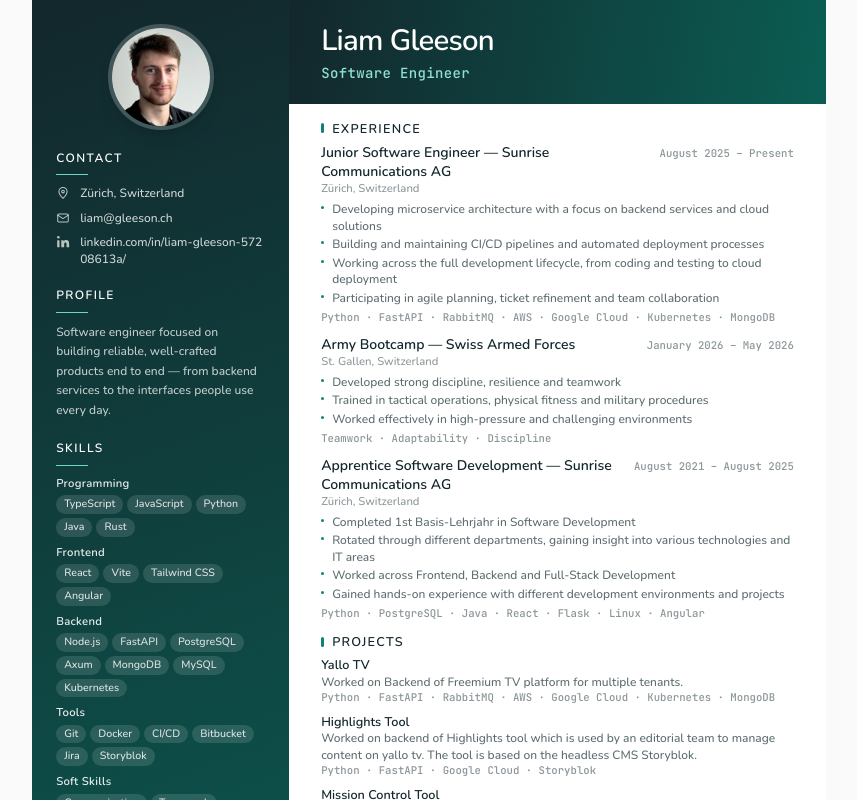
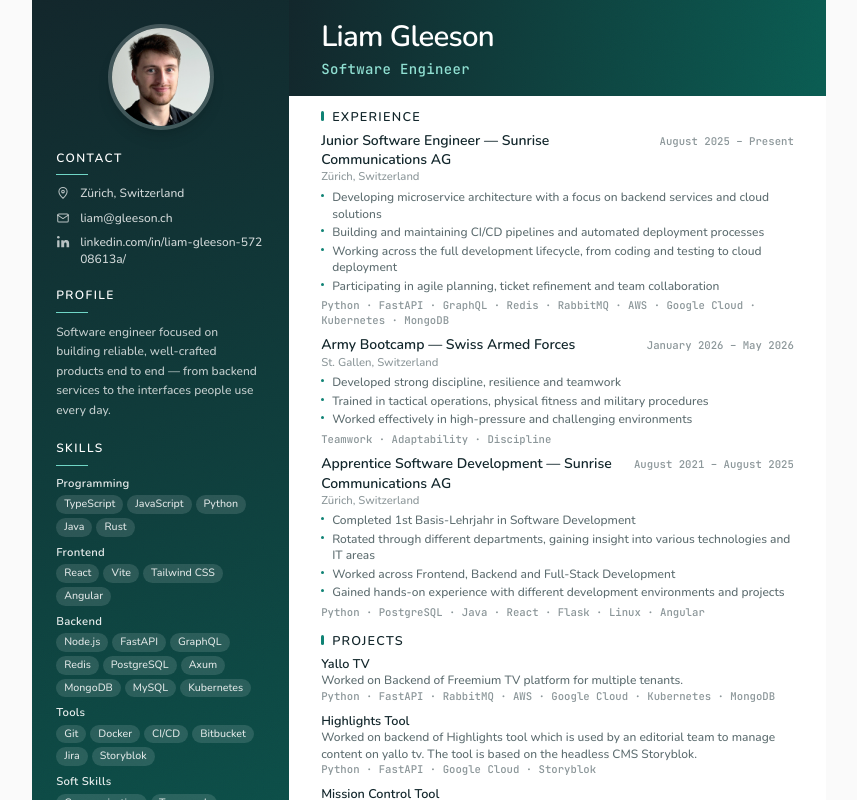
Before and after one commit to Liam-2601/resume, a React (Vite) app: page /print in a window 1280 px wide. Shown: the top 800 px of the page, without its empty margins (211-1068 px from the left). Built offline with nearby package versions, Linux system fonts and the light colour scheme.

Commit message:
updated cvs

```diff
--- a/src/data/resume.de.ts
+++ b/src/data/resume.de.ts
@@ -64,7 +64,7 @@
         'Arbeit über den gesamten Entwicklungszyklus hinweg — von Coding und Testing bis zum Cloud-Deployment',
         'Mitwirkung bei der agilen Planung, dem Ticket-Refinement und der Zusammenarbeit im Team',
       ],
-      stack: ['Python', 'FastAPI', 'RabbitMQ', 'AWS', 'Google Cloud', 'Kubernetes', 'MongoDB'],
+      stack: ['Python', 'FastAPI', 'GraphQL', 'Redis', 'RabbitMQ', 'AWS', 'Google Cloud', 'Kubernetes', 'MongoDB'],
     },
     {
       role: 'Rekrutenschule',
@@ -112,7 +112,7 @@
   skills: [
     { label: 'Programmierung', items: ['TypeScript', 'JavaScript', 'Python', 'Java', 'Rust'] },
     { label: 'Frontend', items: ['React', 'Vite', 'Tailwind CSS', 'Angular'] },
-    { label: 'Backend', items: ['Node.js', 'FastAPI', 'PostgreSQL', 'Bootstrap', 'Axum', 'MongoDB', 'MySQL', 'Kubernetes'] },
+    { label: 'Backend', items: ['Node.js', 'FastAPI', 'GraphQL', 'Redis', 'PostgreSQL', 'Bootstrap', 'Axum', 'MongoDB', 'MySQL', 'Kubernetes'] },
     { label: 'Tools', items: ['Git', 'Docker', 'CI/CD', 'Bitbucket', 'Jira'] },
     { label: 'Soft Skills', items: ['Kommunikation', 'Teamfähigkeit', 'Problemlösung', 'Anpassungsfähigkeit', 'Führungskompetenz'] },
   ] satisfies SkillGroup[],
--- a/src/data/resume.en.ts
+++ b/src/data/resume.en.ts
@@ -60,7 +60,7 @@
         'Working across the full development lifecycle, from coding and testing to cloud deployment',
         'Participating in agile planning, ticket refinement and team collaboration',
       ],
-      stack: ['Python', 'FastAPI', 'RabbitMQ', 'AWS', 'Google Cloud', 'Kubernetes', 'MongoDB'],
+      stack: ['Python', 'FastAPI', 'GraphQL', 'Redis', 'RabbitMQ', 'AWS', 'Google Cloud', 'Kubernetes', 'MongoDB'],
     },
     {
       role: 'Army Bootcamp',
@@ -123,7 +123,7 @@
   skills: [
     { label: 'Programming', items: ['TypeScript', 'JavaScript', 'Python', 'Java', 'Rust'] },
     { label: 'Frontend', items: ['React', 'Vite', 'Tailwind CSS', 'Angular'] },
-    { label: 'Backend', items: ['Node.js', 'FastAPI', 'PostgreSQL', 'Axum', 'MongoDB', 'MySQL', 'Kubernetes'] },
+    { label: 'Backend', items: ['Node.js', 'FastAPI', 'GraphQL', 'Redis', 'PostgreSQL', 'Axum', 'MongoDB', 'MySQL', 'Kubernetes'] },
     { label: 'Tools', items: ['Git', 'Docker', 'CI/CD', 'Bitbucket', 'Jira', 'Storyblok'] },
     { label: 'Soft Skills', items: ['Communication', 'Teamwork', 'Problem Solving', 'Adaptability', 'Leadership'] },
   ] satisfies SkillGroup[],
--- a/src/pages/Print.tsx
+++ b/src/pages/Print.tsx
@@ -150,7 +150,7 @@
       {/* ---------------------------------------------------------------- */}
       <main className="flex-1 bg-white">
         <header
-          className="px-8 py-5 text-white"
+          className="px-8 py-4 text-white"
           style={{ background: `linear-gradient(100deg, ${INK}, ${INK_2})` }}
         >
           <h1 className="text-[22pt] font-semibold tracking-tight">{resume.name}</h1>
@@ -159,9 +159,9 @@
           </p>
         </header>
 
-        <div className="px-8 py-4">
+        <div className="px-8 py-3">
           <Section title={t.print.experience} accent={ACCENT}>
-            <div className="space-y-2.5">
+            <div className="space-y-2">
               {resume.experience.map((job) => (
                 <div key={`${job.company}-${job.role}`} className="break-inside-avoid">
                   <div className="flex items-baseline justify-between gap-3">
@@ -241,7 +241,7 @@
 
           {resume.certifications.length > 0 && (
             <Section title={t.print.certifications} accent={ACCENT}>
-              <div className="grid grid-cols-2 gap-x-6 gap-y-1.5">
+              <div className="grid grid-cols-2 gap-x-6 gap-y-1">
                 {resume.certifications.map((cert) => (
                   <p key={cert.name} className="text-[8.5pt]">
                     <span className="font-semibold">{cert.name}</span>
```
Also changed, not shown: 2 other files (tests, documents, lock files or other folders).
